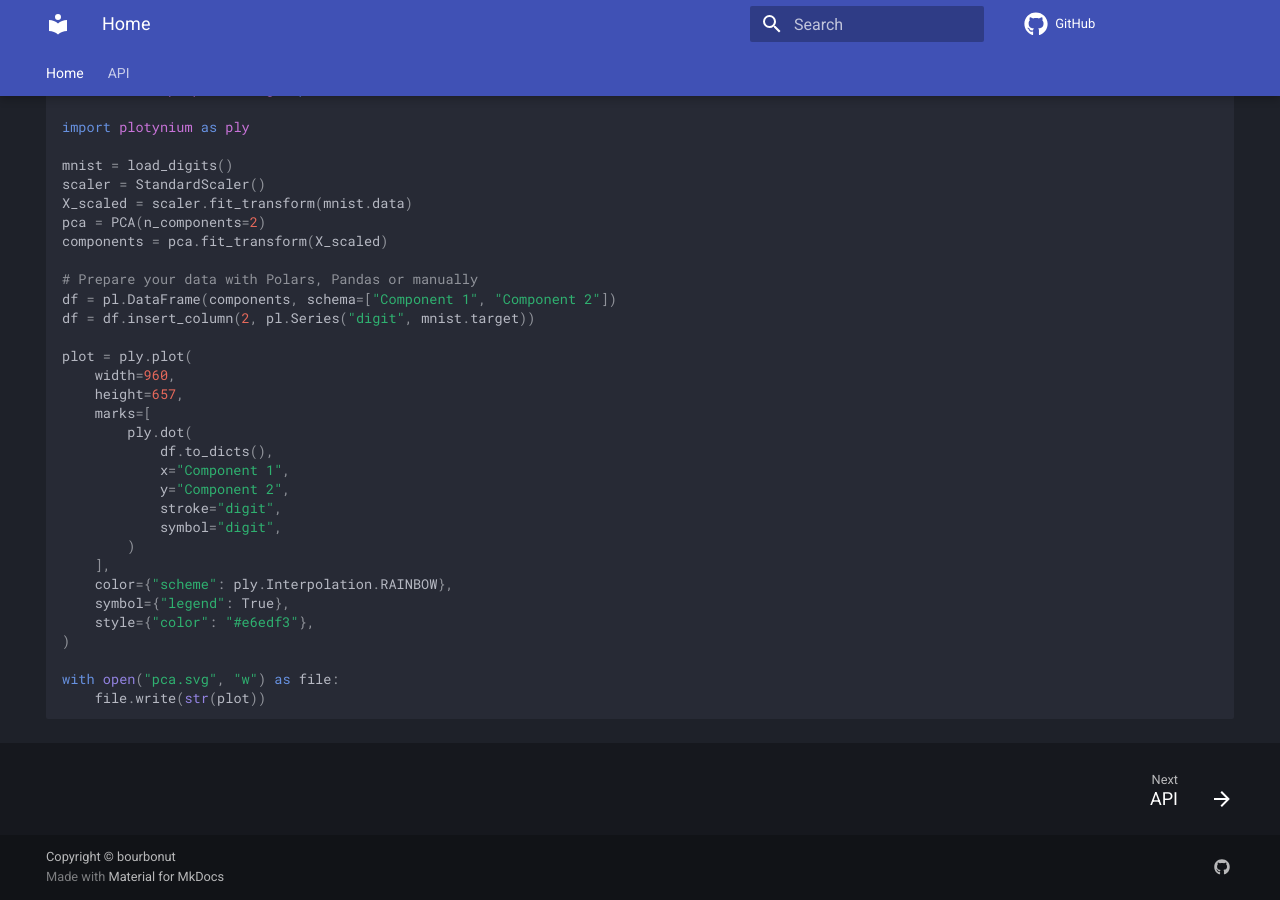
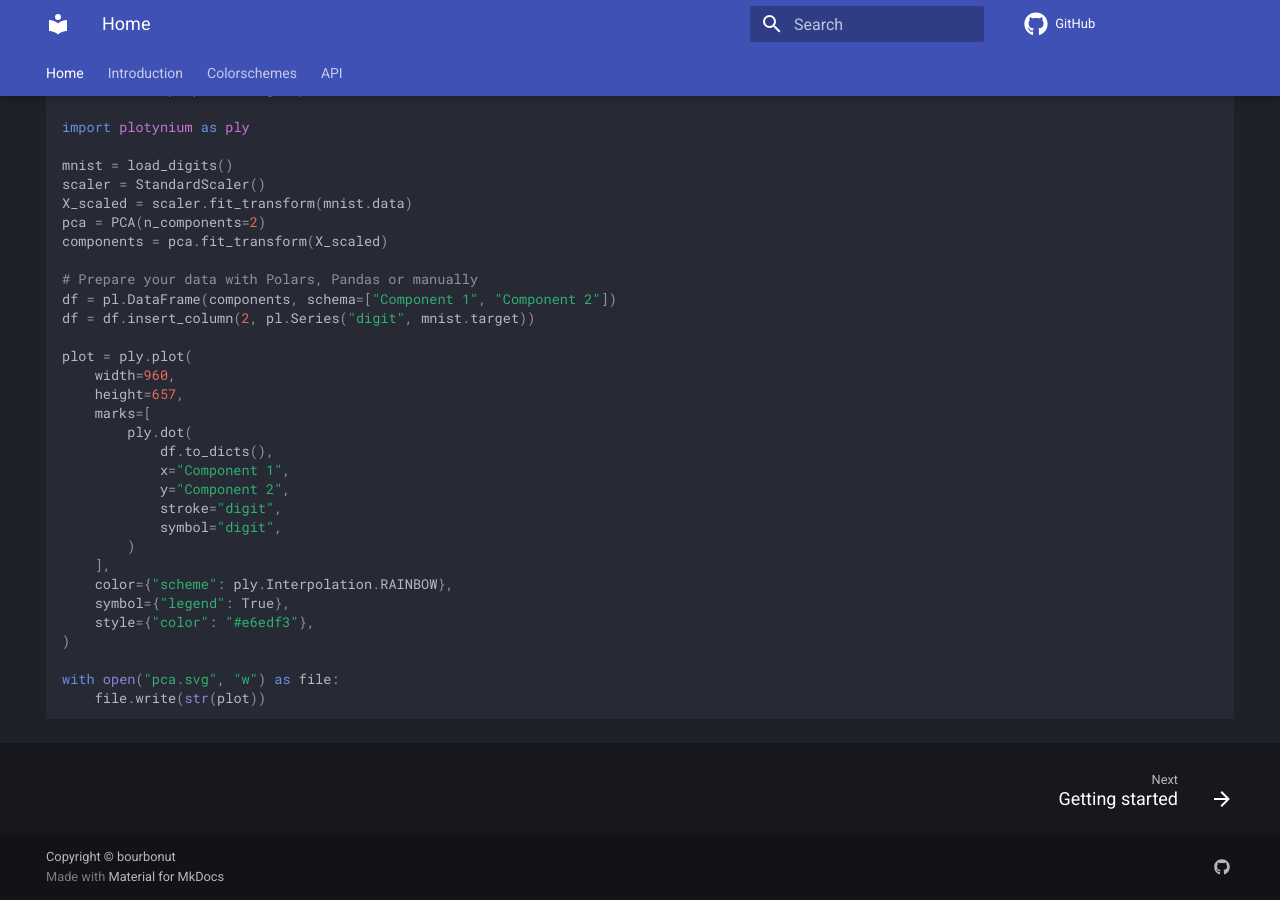
Before and after one commit to bourbonut/plotynium, an MkDocs documentation site: the page built from docs/index.md, in a window 1280 px wide and 900 px high, scrolled down 1282 px. Built offline with MkDocs 1.6.1 and Material for MkDocs 9.7.7, drawn with Linux system fonts in a browser that asks for light colours; comment, search, counter and statistics services are not loaded; some of the changed lines change nothing that is shown.

Commit message:
Update `nav` in `mkdocs.yml`

```diff
--- a/mkdocs.yml
+++ b/mkdocs.yml
@@ -59,16 +59,30 @@ extra:
     - icon: fontawesome/brands/github
       link: https://github.com/bourbonut/plotynium/
       name: Plotynium on Github
- # version:
- #   provider: mike
 
 nav:
   - Home: index.md
+  - Introduction:
+    - introduction.md
+  - Colorschemes:
+    - colorschemes/interpolations.md
+    - colorschemes/schemes.md
   - API:
     - api/index.md
     - api/plot.md
-    - api/marks.md
+    - "plotynium.marks":
+      - api/marks/area_y.md
+      - api/marks/axis_x.md
+      - api/marks/axis_y.md
+      - api/marks/bar_y.md
+      - api/marks/dot.md
+      - api/marks/grid_x.md
+      - api/marks/grid_y.md
+      - api/marks/line.md
+      - api/marks/rule_y.md
     - api/interpolations.md
     - api/schemes.md
+    - api/options.md
+    - api/types.md
 
 copyright: Copyright &copy; bourbonut
```
